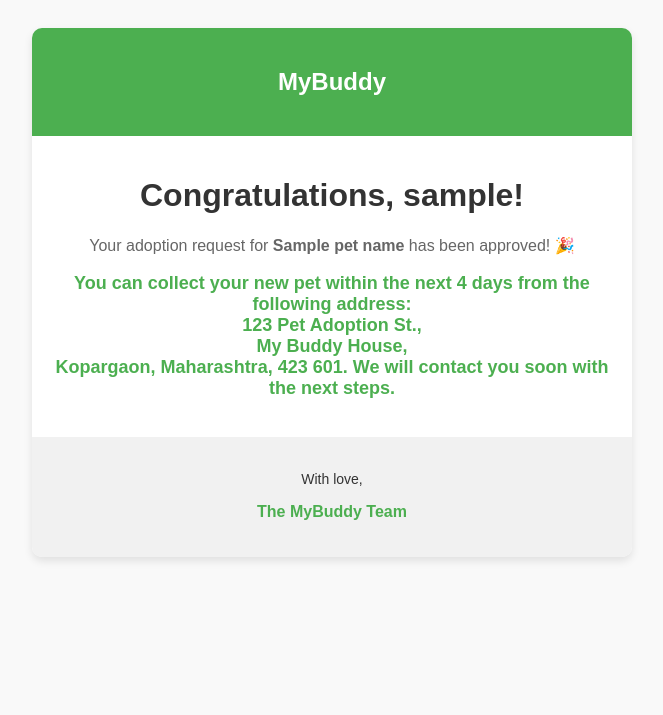
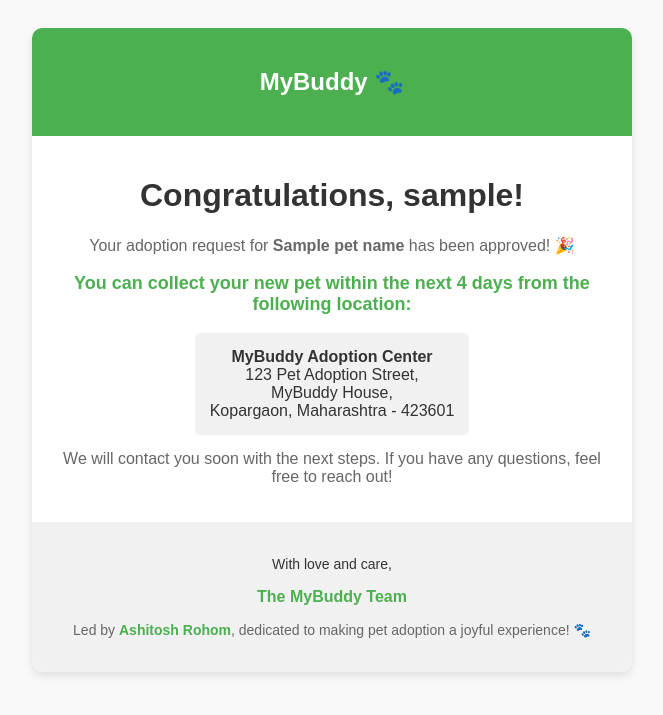
Before and after one commit to ashurohom/MyBuddyProject, a Django app: template mybuddy/template/adoption_email.html in a window 1280 px wide. Shown: the top 715 px of the page, without its empty margins (308-971 px from the left). Run offline with Django 5.2, Linux system fonts and the light colour scheme; the template is opened without the code that fills it: most values are stand-ins (such as "Sample title", 1, 10 or a date in 2020).

Commit message:
update email template

```diff
--- a/mybuddy/template/adoption_email.html
+++ b/mybuddy/template/adoption_email.html
@@ -7,7 +7,7 @@
   <table width="100%" cellpadding="0" cellspacing="0" border="0" style="max-width: 600px; margin: auto; background-color: #ffffff; border-radius: 10px; box-shadow: 0 4px 8px rgba(0, 0, 0, 0.1);">
     <tr>
       <td style="background-color: #4CAF50; padding: 20px; text-align: center; border-top-left-radius: 10px; border-top-right-radius: 10px;">
-        <h2 style="color: #ffffff;">MyBuddy</h2>
+        <h2 style="color: #ffffff;">MyBuddy 🐾</h2>
       </td>
     </tr>
     <tr>
@@ -17,17 +17,24 @@
           Your adoption request for <b>{{ pet_name }}</b> has been approved! 🎉
         </p>
         <p style="font-size: 18px; font-weight: bold; color: #4CAF50;">
-            You can collect your new pet within the next 4 days from the following address:<br>
-
-            <strong>123 Pet Adoption St.,<br>
-            My Buddy House,<br>
-            Kopargaon, Maharashtra, 423 601</strong>. We will contact you soon with the next steps.</p>
+            You can collect your new pet within the next 4 days from the following location:
+        </p>
+        <div style="background-color: #f1f1f1; padding: 15px; border-radius: 5px; display: inline-block; font-size: 16px; color: #333333;">
+          <strong>MyBuddy Adoption Center</strong><br>
+          123 Pet Adoption Street,<br>
+          MyBuddy House,<br>
+          Kopargaon, Maharashtra - 423601
+        </div>
+        <p style="font-size: 16px; color: #666666; margin-top: 15px;">
+          We will contact you soon with the next steps. If you have any questions, feel free to reach out!
+        </p>
       </td>
     </tr>
     <tr>
       <td style="background-color: #f1f1f1; padding: 20px; text-align: center; border-bottom-left-radius: 10px; border-bottom-right-radius: 10px;">
-        <p style="font-size: 14px; color: #333333;">With love,</p>
+        <p style="font-size: 14px; color: #333333;">With love and care,</p>
         <p style="font-size: 16px; font-weight: bold; color: #4CAF50;">The MyBuddy Team</p>
+        <p style="font-size: 14px; color: #666666;">Led by <strong style="color: #4CAF50;">Ashitosh Rohom</strong>, dedicated to making pet adoption a joyful experience! 🐾</p>
       </td>
     </tr>
   </table>
--- a/mybuddy/template/email.html
+++ b/mybuddy/template/email.html
@@ -28,7 +28,7 @@
         <p style="font-size: 14px; color: #333333;">With heartfelt gratitude,</p>
         <p style="font-size: 16px; font-weight: bold; color: #4CAF50;">The MyBuddy Team</p>
         <hr>
-        <p style="font-size: 12px; color: #333333;">Design By: Ashitosh Rohom</p>
+
       </td>
     </tr>
   </table>
```
